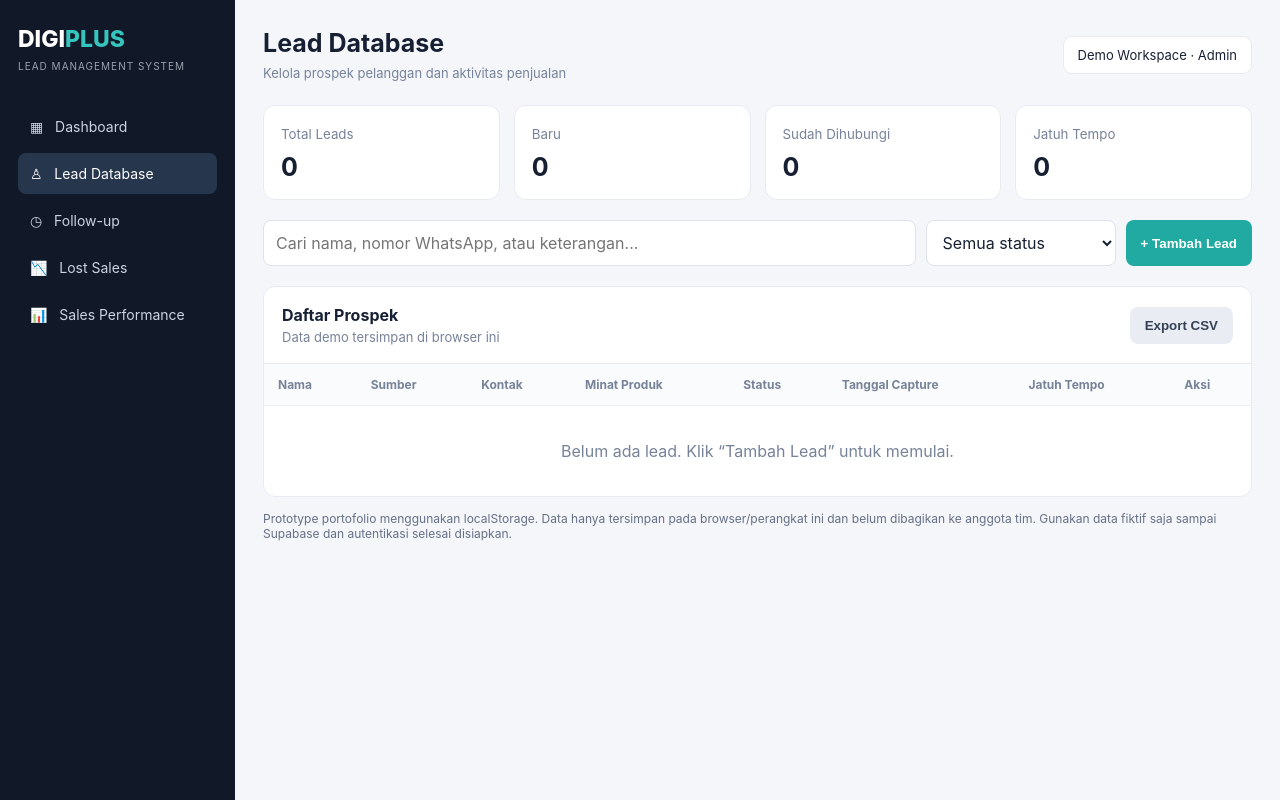
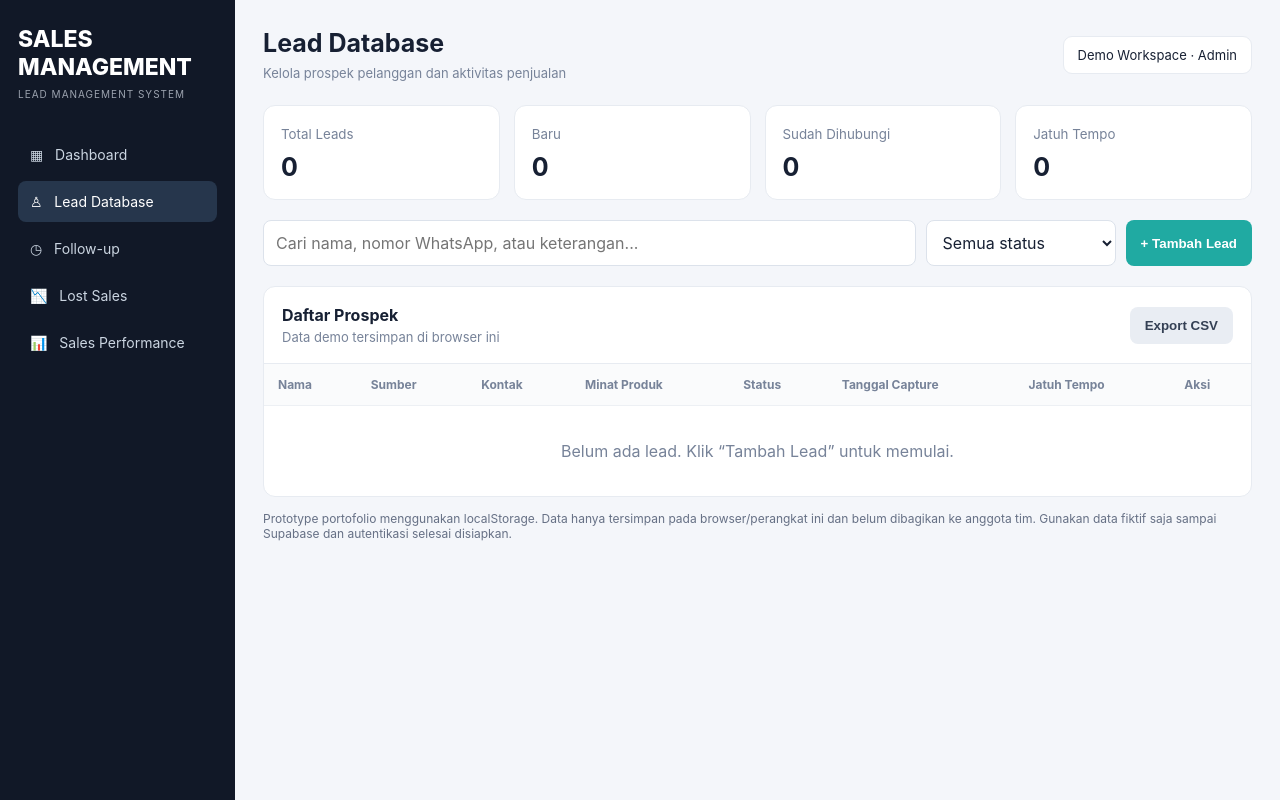
Before and after one commit to alfiriansyah/Sales-lead-management, a plain HTML site: page leads.html in a window 1280 px wide. Drawn offline with Linux system fonts and the light colour scheme.

Commit message:
Remove Digiplus branding from Lead Database

```diff
--- a/leads.html
+++ b/leads.html
@@ -3,7 +3,7 @@
 <head>
 <meta charset="UTF-8">
 <meta name="viewport" content="width=device-width, initial-scale=1.0">
-<title>Digiplus | Lead Database</title>
+<title>Sales Management | Lead Database</title>
 <style>
 :root{--navy:#111827;--teal:#20aaa2;--bg:#f4f6fa;--ink:#172033;--muted:#778399;--line:#e7ebf1;--white:#fff}
 *{box-sizing:border-box}body{margin:0;background:var(--bg);color:var(--ink);font-family:Inter,Arial,sans-serif}
@@ -32,7 +32,7 @@ button.secondary{background:#e9edf3;color:#344054}button.danger{background:#fff0
 </head>
 <body>
 <aside class="sidebar">
-  <div class="brand">DIGI<span>PLUS</span></div>
+  <div class="brand">SALES MANAGEMENT</div>
   <div class="sub">LEAD MANAGEMENT SYSTEM</div>
   <a class="nav" href="index.html">▦ &nbsp; Dashboard</a>
   <a class="nav active" href="leads.html">♙ &nbsp; Lead Database</a>
```
